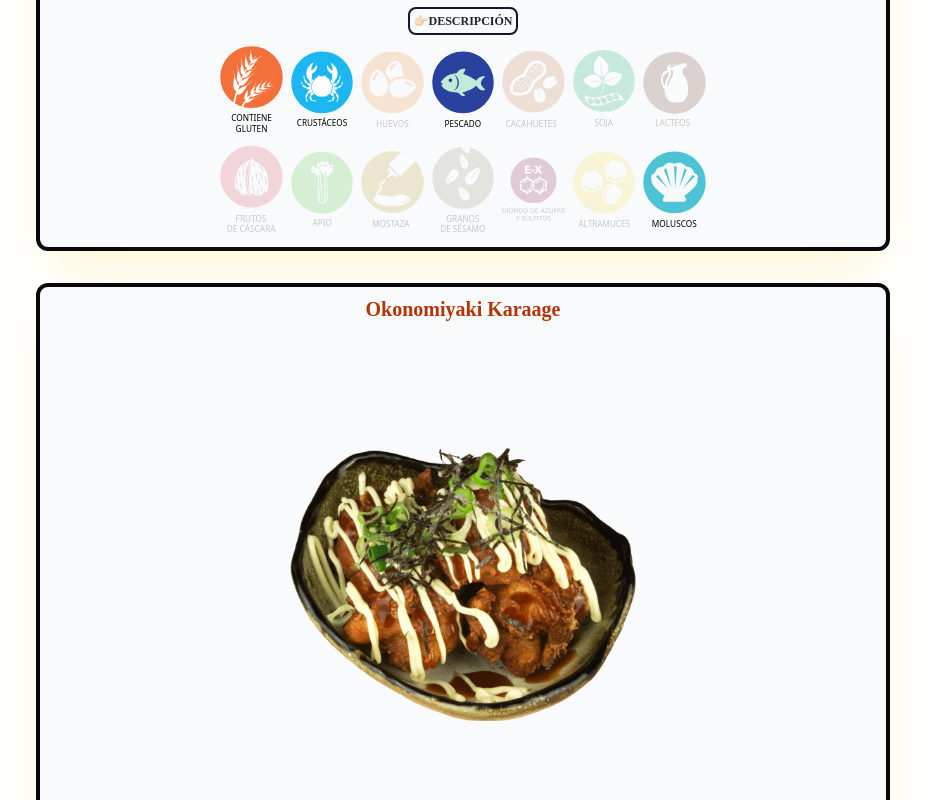
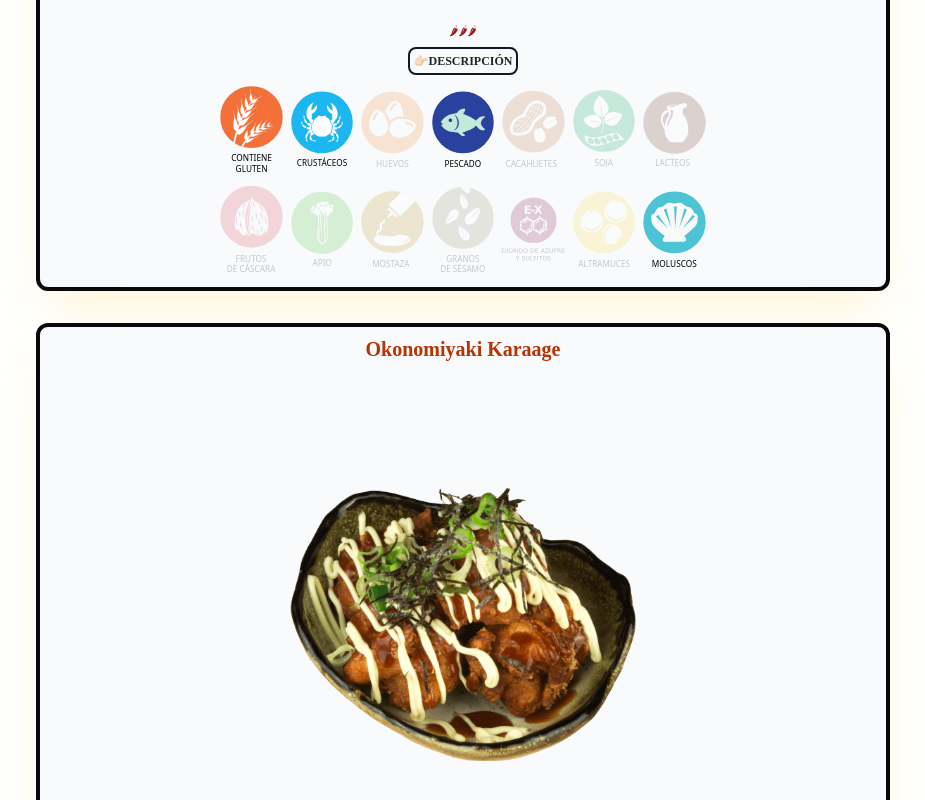
Before and after one commit to EndeSun/Buga-Project, a React (Vite) app: page /Entrantes in a window 1280 px wide. Shown: the part 760-1560 px from the top of the page, without its empty margins (177-1102 px from the left). Built offline with nearby package versions, Linux system fonts and the light colour scheme.

Commit message:
Optimizando el código de descripción

```diff
--- a/src/components/Comida.jsx
+++ b/src/components/Comida.jsx
@@ -36,6 +36,10 @@ function Comida({
   vegan = false,
   // Apartado de picante que se puede elegir en ramen
   picante = false,
+  // Apartado de picante de los entrantes
+  picanteEntrante = false,
+  // Picante leve
+  picanteLeve = false,
   // Diferentes caldos del Ramen
   caldos = [],
   // Etiqueda de recomendación
@@ -43,6 +47,7 @@ function Comida({
   // Excepciones
   gyoza_verdura = false,
   wakame = false,
+
 }) {
   // posición inicial del section
   const initialX = animacion ? (right ? 100 : -100) : 0;
@@ -73,7 +78,8 @@ function Comida({
           <p className="text-orange-700 text-center text-xl font-bold m-2">
             {foodName}
           </p>
-          <motion.div
+          {/*  Imagen de la comida y la etiqueta de cerdo o vegetariano*/}
+          <motion.figure
             className="imagen-ramen flex justify-center relative"
             layout
           >
@@ -84,6 +90,7 @@ function Comida({
               width="90%"
               className="lg:w-2/4"
             ></motion.img>
+
             {/* Etiqueta de cerdo | vegetariano */}
             {cerdo || vegan ? (
               <img
@@ -102,18 +109,24 @@ function Comida({
                 }
               ></img>
             ) : null}
-          </motion.div>
-          {/* Apartado de picante */}
+          </motion.figure>
+          {/* Apartado de picante del ramen que se puede elegir*/}
           {picante && (
             <motion.p className="text-red-800 text-xs p-1 text-center">
               Elige el grado de picante: 🌶🌶
               <span className="opacity-40">🌶</span>
             </motion.p>
           )}
+          {/* Apartado de picante fijo (3:picante 1:picante leve) */}
+          {picanteEntrante && (
+            <motion.p className="text-red-800 text-xs p-1 m-0 text-center">
+              🌶<span className={picanteLeve ? "hidden":"leve"}>🌶🌶</span>
+            </motion.p>
+          )}
+
           {/* Apartado de diferentes caldos */}
           <dl
             className={
-              // Eliminado una variable de ramen, cogemos directamente de la variable de caldos
               caldos.length != 0
                 ? "text-xs flex flex-col items-center justify-center text-center mx-2 px-8 rounded-md list-none"
                 : "hidden"
@@ -129,6 +142,8 @@ function Comida({
               </dd>
             ))}
           </dl>
+
+          {/* Botón para abrir la descripción */}
           <motion.button
             className="border-2 rounded-lg text-xs font-bold p-1 m-1 border-gray-900 hover:bg-slate-400 hover:duration-300"
             onClick={() => {
@@ -141,7 +156,8 @@ function Comida({
 
         {/* ALÉRGENOS */}
         <motion.div className={showDescription ? "opacity-20" : "opacity-100"}>
-          <div className="primera-fila flex flex-row justify-center">
+          {/* Primera fila de alérgenos */}
+          <div className="flex flex-row justify-center">
             <img
               src="../src/assets/alergenos/gluten.svg"
               className={
@@ -199,7 +215,8 @@ function Comida({
               }
             ></img>
           </div>
-          <div className="Segunda-fila flex flex-row justify-center pb-2">
+          {/* Segunda fila de alérgenos */}
+          <div className="flex flex-row justify-center pb-2">
             <img
               src="../src/assets/alergenos/frutosCascara.svg"
               className={
@@ -260,10 +277,9 @@ function Comida({
         </motion.div>
       </motion.section>
 
-      {/* Descripción apilada */}
+      {/* DESCRIPCIÓN PLATO */}
       <AnimatePresence>
-        {showDescription ? (
-          //Cuando el showDescription es true
+        {showDescription &&
           <motion.div
             className="w-5/6 h-4/6 bg-slate-100 rounded-xl border-2 border-black text-black text-center absolute grid grid-cols-2 items-center"
             onClick={() => {
@@ -307,8 +323,7 @@ function Comida({
                 />
               </svg>
             </motion.button>
-          </motion.div>
-        ) : null}
+          </motion.div>}
       </AnimatePresence>
 
       {/* Etiqueta de recomendado */}
--- a/src/pages/Carta/Entrantes.jsx
+++ b/src/pages/Carta/Entrantes.jsx
@@ -47,6 +47,7 @@ function Entrantes() {
         pescado={true}
         animacion={true}
         right={true}
+        picanteEntrante = {true}
       />
 
       <Comida
```
